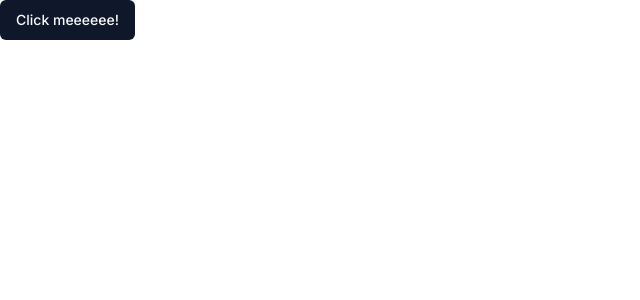
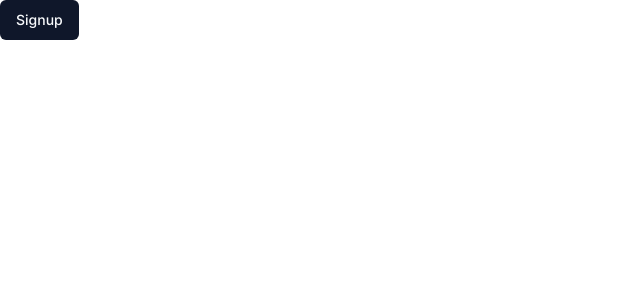
Before and after one commit to VikramNaik26/Aura-Assign, a Next.js app: page / in a window 1280 px wide. Shown: the top 300 px of the page, without its empty margins (0-640 px from the left). Built offline with nearby package versions, Linux system fonts and the light colour scheme.

Commit message:
feat(ui): create reusable login and signup button
button can be either link or native button itself

```diff
--- a/app/globals.css
+++ b/app/globals.css
@@ -5,7 +5,7 @@
 html,
 body,
 :root {
-  height: 100%;
+  height: 100dvh;
 }
 
 @layer base {
--- a/app/page.tsx
+++ b/app/page.tsx
@@ -1,10 +1,12 @@
-import { Button } from '@/components/ui/button'
+import SignupButton from '@/components/auth/LoginButton'
 import React from 'react'
 
 const Home = () => {
   return (
     <main>
-      <Button>Click meeeeee!</Button>
+      <SignupButton>
+        Signup
+      </SignupButton>
     </main>
   )
 }
--- /dev/null
+++ b/components/auth/LoginButton.tsx
@@ -0,0 +1,46 @@
+"use client"
+
+import { useRouter } from "next/navigation"
+
+import { Button } from "@/components/ui/button"
+
+interface LoginButtonProps {
+  children: React.ReactNode
+  mode?: "modal" | "redirect"
+  asChild?: boolean
+  isLink?: boolean
+}
+
+const LoginButton = ({
+  children,
+  mode = "redirect",
+  asChild,
+  isLink = false,
+}: LoginButtonProps) => {
+  const router = useRouter()
+
+  const handleClick = () => {
+    router.push("/auth/login")
+  }
+
+  if (mode === "modal") {
+    return (
+      <span>
+        TODO: Implement modal
+      </span>
+    )
+  }
+
+  return (
+    <Button
+      onClick={handleClick}
+      className="cursor-pointer"
+      asChild={asChild}
+      variant={isLink ? "link" : "default"}
+    >
+      {children}
+    </Button>
+  )
+}
+
+export default LoginButton
--- /dev/null
+++ b/components/auth/SignupButton.tsx
@@ -0,0 +1,43 @@
+"use client"
+
+import { useRouter } from "next/navigation"
+
+import { Button } from "@/components/ui/button"
+
+interface LoginButtonProps {
+  children: React.ReactNode
+  mode?: "modal" | "redirect"
+  asChild?: boolean
+}
+
+const SignupButton = ({
+  children,
+  mode = "redirect",
+  asChild
+}: LoginButtonProps) => {
+  const router = useRouter()
+
+  const handleClick = () => {
+    router.push("/user/signup")
+  }
+
+  if (mode === "modal") {
+    return (
+      <span>
+        TODO: Implement modal
+      </span>
+    )
+  }
+
+  return (
+    <Button
+      onClick={handleClick}
+      className="cursor-pointer"
+      asChild={asChild}
+    >
+      {children}
+    </Button>
+  )
+}
+
+export default SignupButton
```
